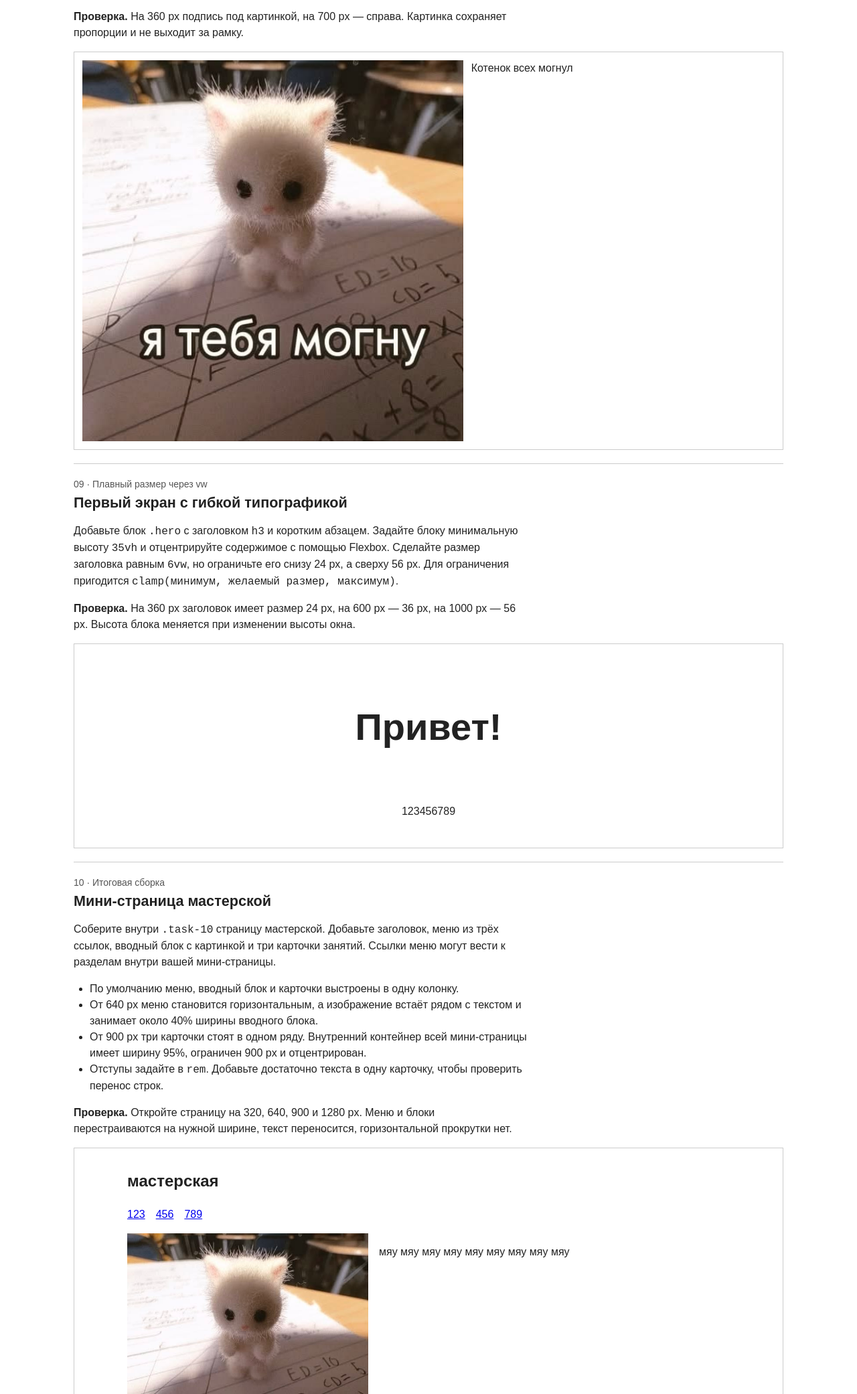
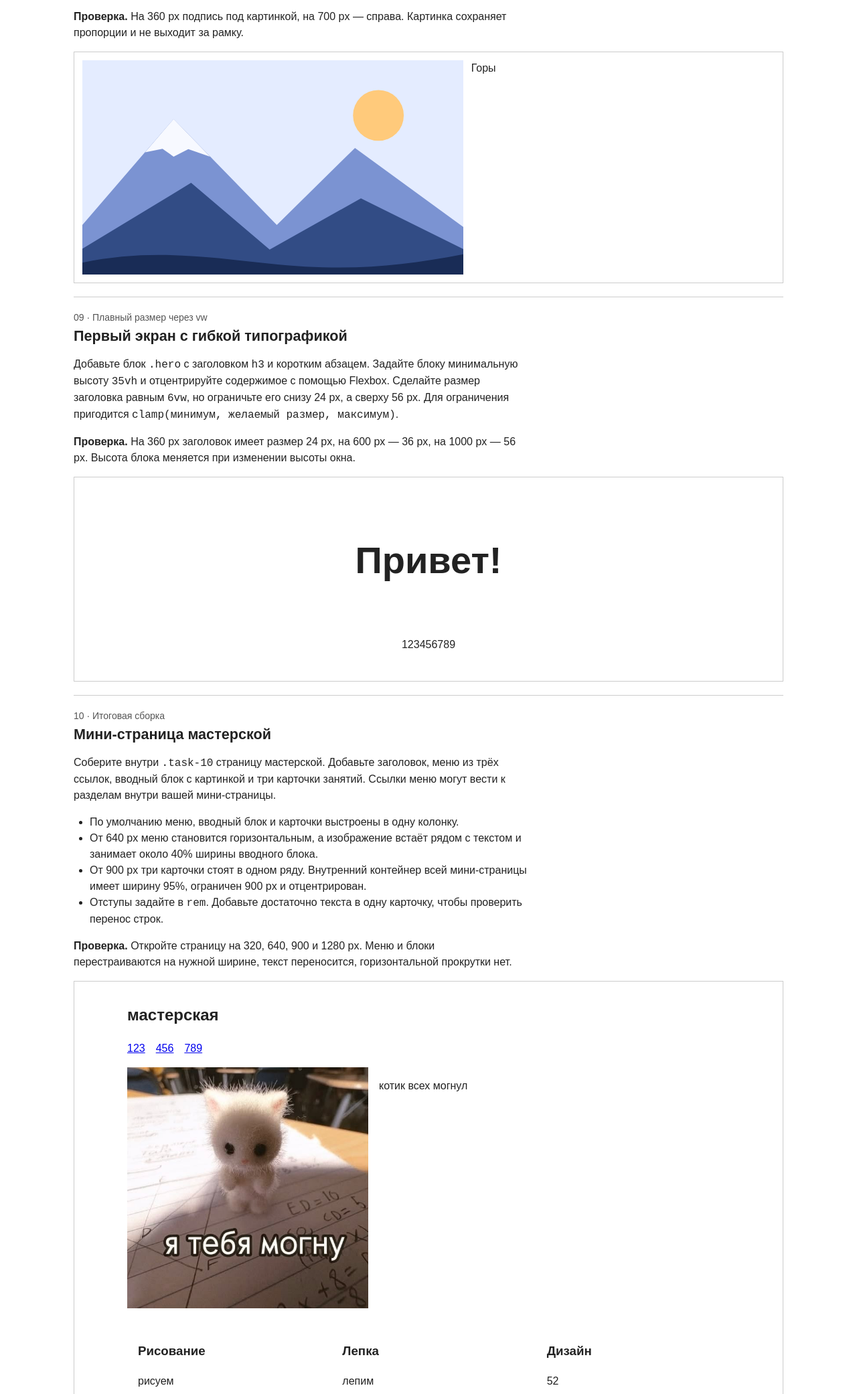
Before and after one commit to snarfye/123, a plain HTML site: page index.html in a window 1280 px wide. Shown: the part 2672-4754 px from the top of the page at 67% size. Drawn offline with Linux system fonts and the light colour scheme.

Commit message:
Update index.html

```diff
--- a/index.html
+++ b/index.html
@@ -104,9 +104,9 @@
       <div class="lab-stage task-08">
 
 <figure class="photo">
-  <img src="qq.jpg" alt="котьк">
+  <img src="mountains.svg" alt="горы">
   <figcaption>
-    Котенок всех могнул
+    Горы
   </figcaption>
 </figure>
 
@@ -153,9 +153,7 @@
         <div class="workshop-intro" id="about">
           <img src="qq.jpg" alt="котик">
           <p>
-            мяу мяу мяу
-            мяу мяу мяу
-            мяу мяу мяу
+            котик всех могнул
           </p>
         </div>
 
```
